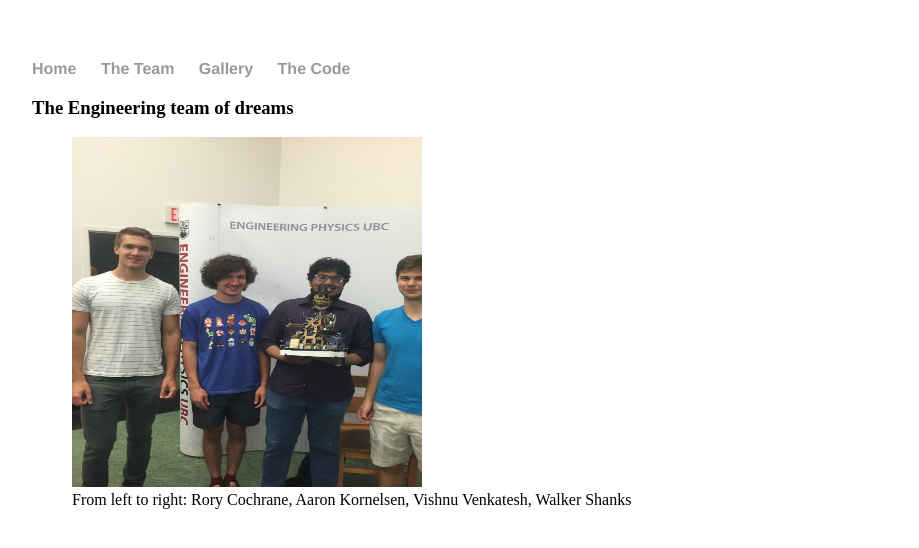
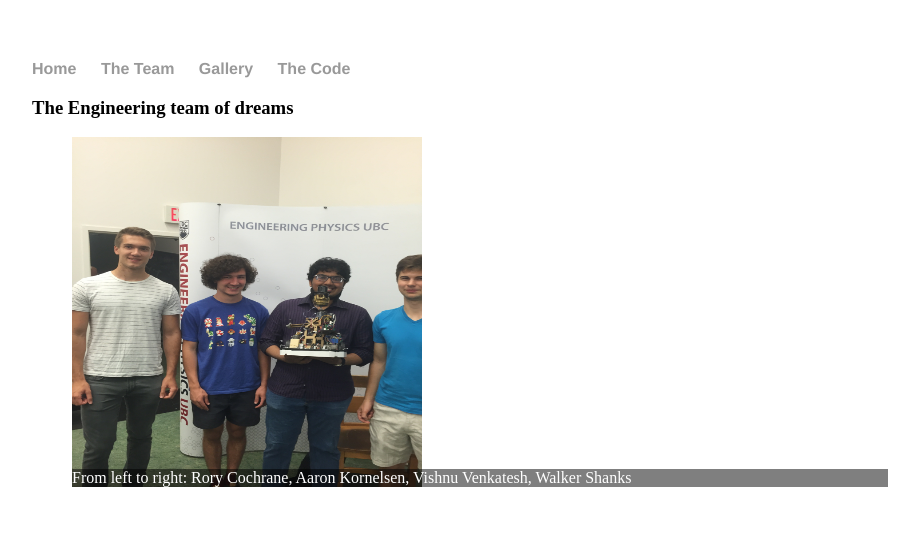
Before and after one commit to walkershanks/walkershanks.github.io, a Jekyll site: the page built from The-Team/index.html, in a window 1280 px wide. Shown: the top 548 px of the page, without its empty margins (160-1079 px from the left). Built offline with Jekyll 4.4.1, drawn with Linux system fonts in a browser that asks for light colours.

Commit message:
Update main.css

```diff
--- a/css/main.css
+++ b/css/main.css
@@ -42,3 +42,18 @@ footer {
     height: 200px;
     width: 200px;
 }
+
+figure {
+     position: relative;
+}
+figure img {
+    display: block;
+}
+figcaption {
+    background: rgba(0, 0, 0, 0.5);
+    color: #FFF;
+    position: absolute;
+    bottom: 0;
+    left: 0;
+    right: 0;
+}
```
